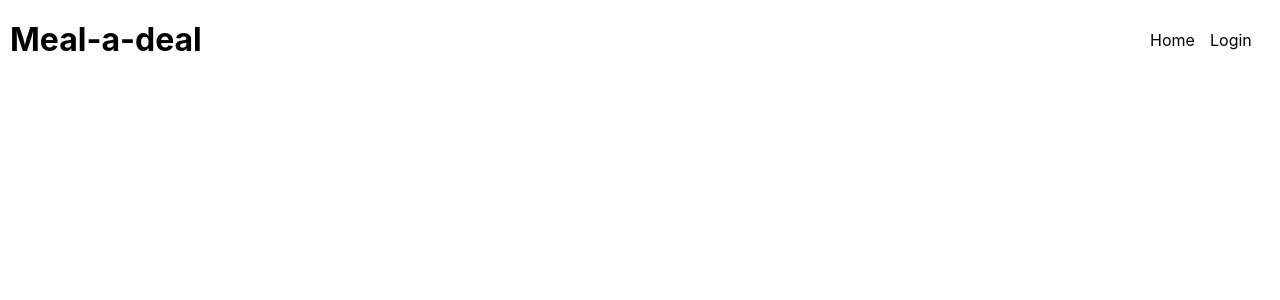
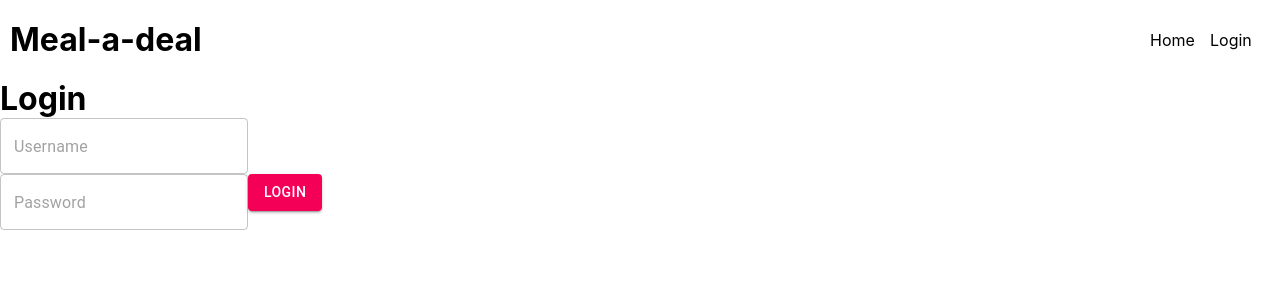
Before and after one commit to elizabethhand/boolean-uk-solo-project-client, a React (Create React App) app: page /login in a window 1280 px wide. Shown: the top 300 px of the page. Built offline with nearby package versions, Linux system fonts and the light colour scheme.

Commit message:
Build & style login page

```diff
--- a/src/App.js
+++ b/src/App.js
@@ -4,6 +4,7 @@ import Homepage from "./pages/Homepage"
 import Header from "./pages/Header"
 import Register from "./pages/RegisterPage"
 import CafeDisplayPage from "./pages/CafeDisplayPage"
+import LoginPage from "./pages/LoginPage"
 
 function App() {
   return (
@@ -25,6 +26,9 @@ function App() {
         <Route path="/cafe">
           <CafeDisplayPage />
         </Route>
+        <Route path="/login">
+          <LoginPage />
+        </Route>
       </main>
     </div>
   );
--- /dev/null
+++ b/src/pages/LoginPage.js
@@ -0,0 +1,40 @@
+import React from "react";
+import TextField from "@material-ui/core/TextField";
+import Button from "@material-ui/core/Button";
+import { makeStyles } from "@material-ui/core/styles";
+import { useState, useEffect } from "react";
+import Checkbox from "@material-ui/core/Checkbox";
+import FormControlLabel from "@material-ui/core/FormControlLabel";
+import { Link } from "react-router-dom";
+
+export default function LoginPage({ setCurrentUser, users }) {
+    return (
+        <main className="main-div">
+            <div className="login-container">
+                <h1> Login</h1>
+                <form className="register-form" style={{ width: 450 }}>
+                    <TextField
+                        variant="outlined"
+                        type="text"
+                        placeholder="Username"
+                    ></TextField>
+                    <TextField
+                        variant="outlined"
+                        type="text"
+                        placeholder="Password"
+                    ></TextField>
+                    <Link to="/home" style={{ textDecoration: "none" }}>
+                        <Button
+                            type="submit"
+                            color="secondary"
+                            variant="contained"
+                        >
+                            {" "}
+                            Login
+                        </Button>
+                    </Link>
+                </form>
+            </div>
+        </main>
+    );
+}
```
